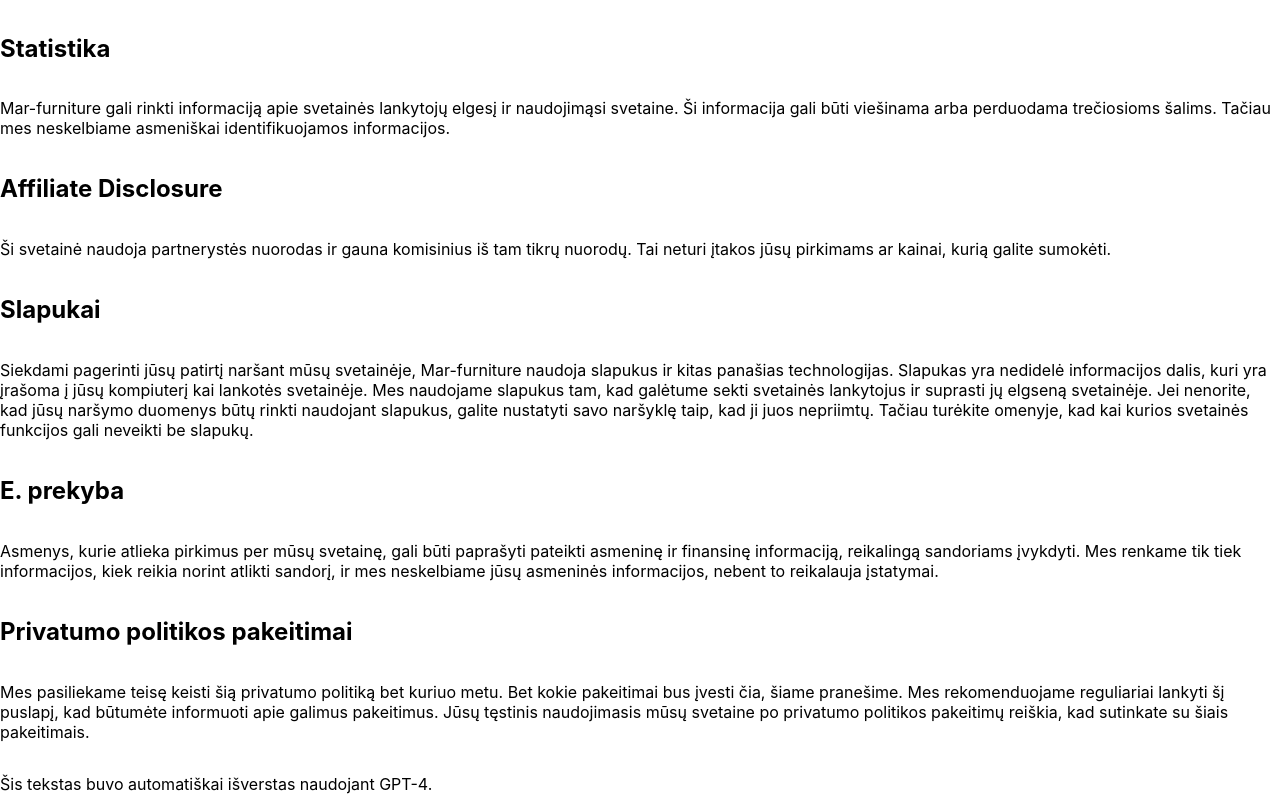
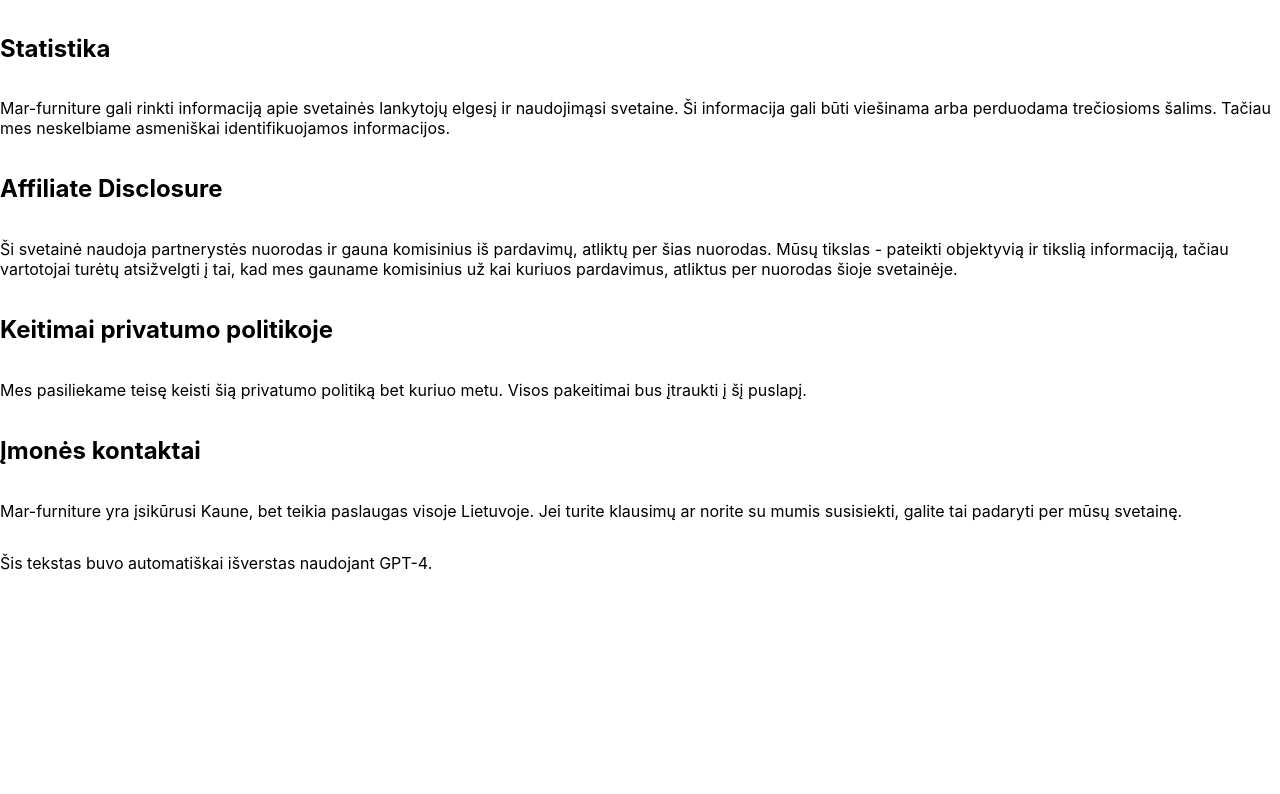
Before and after one commit to Arnasltlt/mar-furniture-vercel, a Next.js app: page /privatumas in a window 1280 px wide. Shown: the part 994-1788 px from the top of the page. After the commit the page ends 1567 px from the top, so only its background shows below. Built offline with nearby package versions, Linux system fonts and the light colour scheme.

Commit message:
second try

```diff
--- a/pages/privatumas.tsx
+++ b/pages/privatumas.tsx
@@ -7,60 +7,45 @@
       <Header/>
       <h1>Privatumo politika</h1>
       <p>
-        Sveiki atvykę į Mar-furniture! Mes įsipareigojame saugoti jūsų privatumą, todėl šiame pranešime pateikiame informaciją apie tai, kaip rinkti, naudoti ir saugoti jūsų duomenis, kai lankotės mūsų svetainėje.
+        {'Sveiki atvykę į Mar-furniture! Mes įsipareigojame saugoti jūsų privatumą, todėl šiame pranešime pateikiame informaciją apie tai, kaip rinkti, naudoti ir saugoti jūsų duomenis, kai lankotės mūsų svetainėje.'}
       </p>
-
       <h2>Asmeniškai identifikuojama informacija</h2>
       <p>
-        Mar-furniture rinktų asmeniškai identifikuojamą informaciją tik tada, kai tai būtų atvira ir savanoriška lankytojo pasirinkimas. Visi asmeniškai identifikuojamos informacijos duomenys, kurie yra pateikti mums, yra saugomi ir nėra pateikiami trečiosioms šalims, nebent tai būtų būtina pagal teisės aktus.
+        {'Mar-furniture rinktų asmeniškai identifikuojamą informaciją tik tada, kai tai būtų atvira ir savanoriška lankytojo pasirinkimas. Visi asmeniškai identifikuojamos informacijos duomenys, kurie yra pateikti mums, yra saugomi ir nėra pateikiami trečiosioms šalims, nebent tai būtų būtina pagal teisės aktus.'}
       </p>
-
       <h2>Asmeniškai neidentifikuojama informacija</h2>
       <p>
-        Mes taip pat galime rinkti asmeniškai neidentifikuojamą informaciją apie jūsų naršymą mūsų svetainėje. Ši informacija yra naudojama siekiant patobulinti mūsų svetainę ir padaryti ją kuo patogesnę naudotojams.
+        {'Mes taip pat galime rinkti asmeniškai neidentifikuojamą informaciją apie jūsų naršymą mūsų svetainėje. Ši informacija yra naudojama siekiant patobulinti mūsų svetainę ir padaryti ją kuo patogesnę naudotojams.'}
       </p>
-
       <h2>Reklamos tinklai</h2>
       <p>
-        Reklamos tinklai ir serveriai taip pat gali naudoti slapukus ir kitas technologijas, kad rinktų informaciją apie jūsų naršymo įpročius. Jie gali siųsti šią informaciją kitoms šalims, jei tai būtų būtina pagal teisės aktus, arba jei trečiosios šalys tvarko šią informaciją reklamos tinklų vardu.
+        {'Reklamos tinklai ir serveriai taip pat gali naudoti slapukus ir kitas technologijas, kad rinktų informaciją apie jūsų naršymo įpročius. Jie gali siųsti šią informaciją kitoms šalims, jei tai būtų būtina pagal teisės aktus, arba jei trečiosios šalys tvarko šią informaciją reklamos tinklų vardu.'}
       </p>
-
       <h2>Nuorodos į išorines svetaines</h2>
       <p>
-        Mūsų svetainėje gali būti nuorodų į kitas svetaines, kurių mes nekontroliuojame. Jei paspausite ant trečiosios šalies nuorodos, jūs būsite nukreiptas į trečiosios šalies svetainę. Mes primygtinai rekomenduojame perskaityti privatumo politiką kiekvienoje svetainėje, kurioje lankotės.
+        {'Mūsų svetainėje gali būti nuorodų į kitas svetaines, kurių mes nekontroliuojame. Jei paspausite ant trečiosios šalies nuorodos, jūs būsite nukreiptas į trečiosios šalies svetainę. Mes primygtinai rekomenduojame perskaityti privatumo politiką kiekvienoje svetainėje, kurioje lankotės.'}
       </p>
-
       <h2>Mar-furniture.lt naudoja „Google AdWords“ reklamavimą</h2>
       <p>
-        Mar-furniture.lt naudoja "Google AdWords" reklamavimo platformą, kad būtų galima pateikti personalizuotą reklamą savo svetainės lankytojams. Tai reiškia, kad gali būti, jog mes reklamuojame mūsų svetainėje tiekiamas paslaugas ar prekes tiems, kurie mūsų svetainę jau yra aplankę, bet nėra pabaigę kokio nors veiksmo, pvz., užpildę užklausos formą. Visi duomenys, kurie yra renkami per šį procesą, yra tvarkomi pagal mūsų ir "Google" privatumo politiką.
+        {'Mar-furniture.lt naudoja "Google AdWords" reklamavimo platformą, kad būtų galima pateikti personalizuotą reklamą savo svetainės lankytojams. Tai reiškia, kad gali būti, jog mes reklamuojame mūsų svetainėje tiekiamas paslaugas ar prekes tiems, kurie mūsų svetainę jau yra aplankę, bet nėra pabaigę kokio nors veiksmo, pvz., užpildę užklausos formą. Visi duomenys, kurie yra renkami per šį procesą, yra tvarkomi pagal mūsų ir "Google" privatumo politiką.'}
       </p>
-
       <h2>Statistika</h2>
       <p>
-        Mar-furniture gali rinkti informaciją apie svetainės lankytojų elgesį ir naudojimąsi svetaine. Ši informacija gali būti viešinama arba perduodama trečiosioms šalims. Tačiau mes neskelbiame asmeniškai identifikuojamos informacijos.
+        {'Mar-furniture gali rinkti informaciją apie svetainės lankytojų elgesį ir naudojimąsi svetaine. Ši informacija gali būti viešinama arba perduodama trečiosioms šalims. Tačiau mes neskelbiame asmeniškai identifikuojamos informacijos.'}
       </p>
-
       <h2>Affiliate Disclosure</h2>
       <p>
-        Ši svetainė naudoja partnerystės nuorodas ir gauna komisinius iš tam tikrų nuorodų. Tai neturi įtakos jūsų pirkimams ar kainai, kurią galite sumokėti.
+        {'Ši svetainė naudoja partnerystės nuorodas ir gauna komisinius iš pardavimų, atliktų per šias nuorodas. Mūsų tikslas - pateikti objektyvią ir tikslią informaciją, tačiau vartotojai turėtų atsižvelgti į tai, kad mes gauname komisinius už kai kuriuos pardavimus, atliktus per nuorodas šioje svetainėje.'}
       </p>
-
-      <h2>Slapukai</h2>
+      <h2>Keitimai privatumo politikoje</h2>
       <p>
-        Siekdami pagerinti jūsų patirtį naršant mūsų svetainėje, Mar-furniture naudoja slapukus ir kitas panašias technologijas. Slapukas yra nedidelė informacijos dalis, kuri yra įrašoma į jūsų kompiuterį kai lankotės svetainėje. Mes naudojame slapukus tam, kad galėtume sekti svetainės lankytojus ir suprasti jų elgseną svetainėje. Jei nenorite, kad jūsų naršymo duomenys būtų rinkti naudojant slapukus, galite nustatyti savo naršyklę taip, kad ji juos nepriimtų. Tačiau turėkite omenyje, kad kai kurios svetainės funkcijos gali neveikti be slapukų.
+        {'Mes pasiliekame teisę keisti šią privatumo politiką bet kuriuo metu. Visos pakeitimai bus įtraukti į šį puslapį.'}
       </p>
-
-      <h2>E. prekyba</h2>
+      <h2>Įmonės kontaktai</h2>
       <p>
-        Asmenys, kurie atlieka pirkimus per mūsų svetainę, gali būti paprašyti pateikti asmeninę ir finansinę informaciją, reikalingą sandoriams įvykdyti. Mes renkame tik tiek informacijos, kiek reikia norint atlikti sandorį, ir mes neskelbiame jūsų asmeninės informacijos, nebent to reikalauja įstatymai.
+        {'Mar-furniture yra įsikūrusi Kaune, bet teikia paslaugas visoje Lietuvoje. Jei turite klausimų ar norite su mumis susisiekti, galite tai padaryti per mūsų svetainę.'}
       </p>
-
-      <h2>Privatumo politikos pakeitimai</h2>
-      <p>
-        Mes pasiliekame teisę keisti šią privatumo politiką bet kuriuo metu. Bet kokie pakeitimai bus įvesti čia, šiame pranešime. Mes rekomenduojame reguliariai lankyti šį puslapį, kad būtumėte informuoti apie galimus pakeitimus. Jūsų tęstinis naudojimasis mūsų svetaine po privatumo politikos pakeitimų reiškia, kad sutinkate su šiais pakeitimais.
-      </p>
-
-      <p>Šis tekstas buvo automatiškai išverstas naudojant GPT-4.</p>
+      <p>{'Šis tekstas buvo automatiškai išverstas naudojant GPT-4.'}</p>
     </>
   );
 };
```
Also changed, not shown: components/Footer.tsx (+14 -5 lines).
